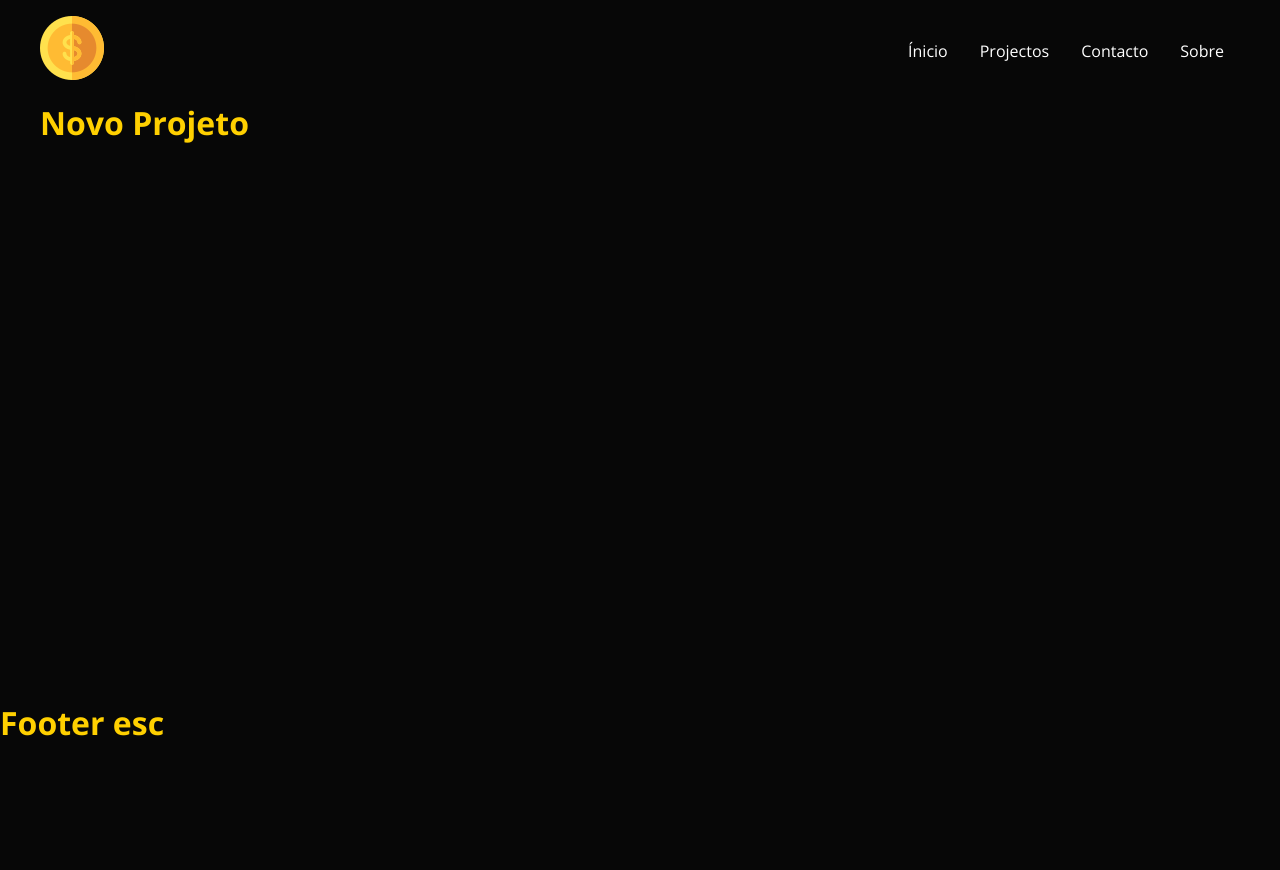
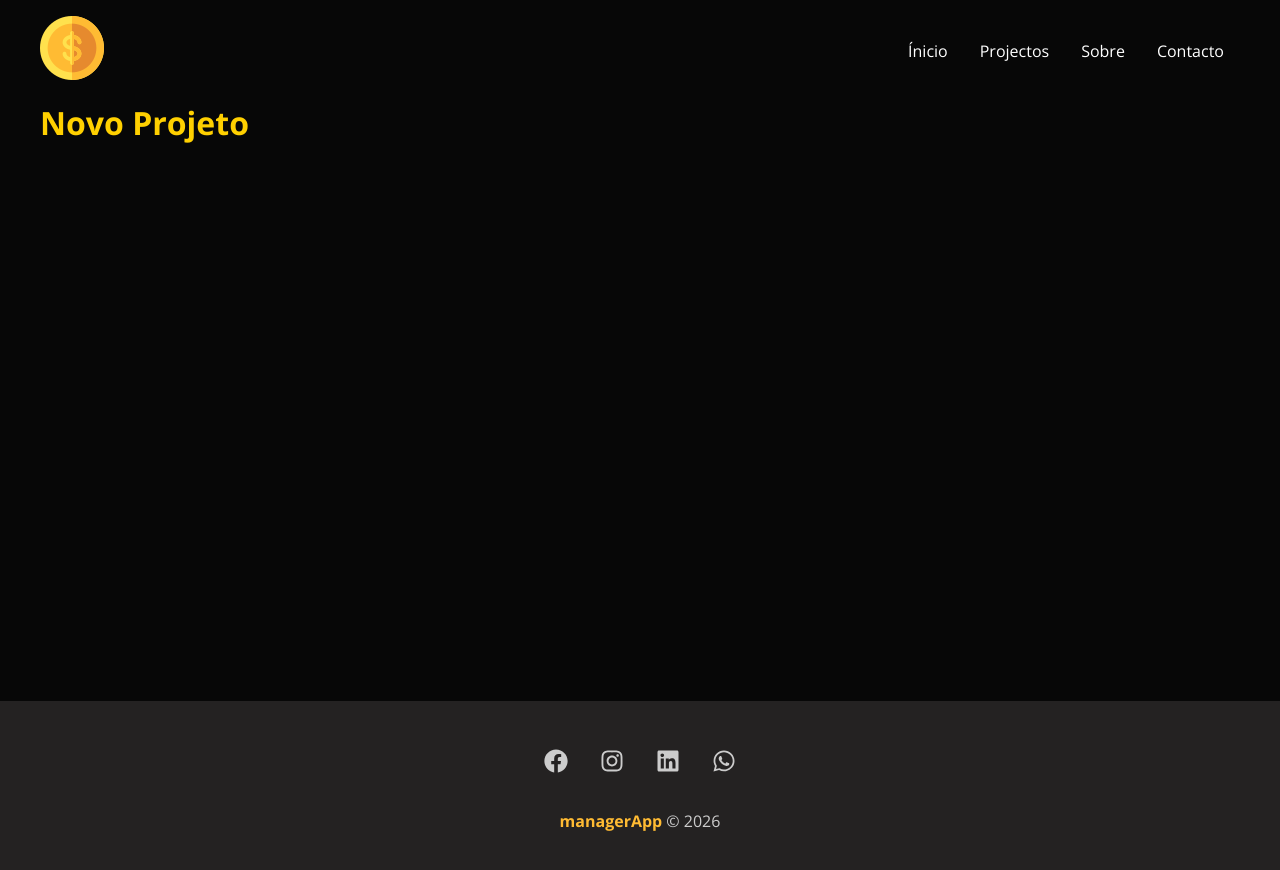
Before and after one commit to oly08-commits/managerApp, a React (Create React App) app: page /newProject in a window 1280 px wide. Shown: the top 870 px of the page. Before the commit the page ends 800 px from the top, so only its background shows below. Built offline with nearby package versions, Linux system fonts and the light colour scheme.

Commit message:
feat: footer concluido

```diff
--- a/public/index.html
+++ b/public/index.html
@@ -1,5 +1,5 @@
 <!doctype html>
-<html lang="en">
+<html lang="pt-BR">
   <head>
     <meta charset="utf-8" />
     <link rel="icon" href="%PUBLIC_URL%/favicon.ico" />
--- a/src/components/layout/Footer.jsx
+++ b/src/components/layout/Footer.jsx
@@ -1,8 +1,33 @@
+import {
+  FaFacebook,
+  FaInstagram,
+  FaLinkedin,
+  FaWhatsapp,
+} from "react-icons/fa";
+
+import styles from "./Footer.module.css";
+
 function Footer() {
   return (
-    <div>
-      <h1>Footer esc</h1>
-    </div>
+    <footer className={styles.footer}>
+      <ul className={styles.social_list}>
+        <li>
+          <FaFacebook />
+        </li>
+        <li>
+          <FaInstagram />
+        </li>
+        <li>
+          <FaLinkedin />
+        </li>
+        <li>
+          <FaWhatsapp />
+        </li>
+      </ul>
+      <p className={styles.copy_right}>
+        <span>managerApp</span> &copy; 2026
+      </p>
+    </footer>
   );
 }
 
--- a/src/components/layout/Footer.module.css
+++ b/src/components/layout/Footer.module.css
@@ -0,0 +1,35 @@
+.footer {
+  background-color: #242222;
+  color: #ccc;
+  padding: 3em;
+  text-align: center;
+}
+
+.social_list {
+  display: flex;
+  justify-content: center;
+  list-style-type: none;
+}
+
+.social_list li {
+  margin: 0 1em;
+  transition: 0.25s color;
+}
+
+.social_list li:hover {
+  color: #fb3;
+}
+
+.social_list svg {
+  font-size: 1.5em;
+  cursor: pointer;
+}
+
+.copy_right {
+  margin-top: 2em;
+}
+
+.copy_right span {
+  font-weight: bold;
+  color: #fb3;
+}
--- a/src/components/layout/Navbar.jsx
+++ b/src/components/layout/Navbar.jsx
@@ -19,10 +19,10 @@ function Navbar({ Link }) {
             <Link to="/projects">Projectos</Link>
           </li>
           <li className={styles.item}>
-            <Link to="/contact">Contacto</Link>
+            <Link to="/about">Sobre</Link>
           </li>
           <li className={styles.item}>
-            <Link to="/about">Sobre</Link>
+            <Link to="/contact">Contacto</Link>
           </li>
         </ul>
       </Container>
```
